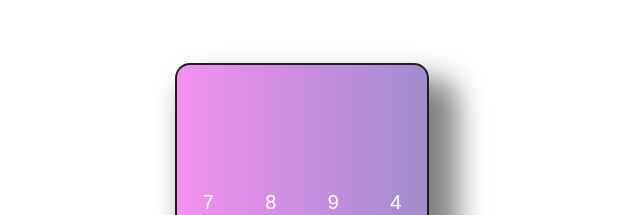
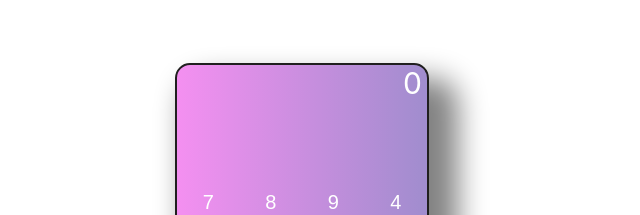
Before and after one commit to Nisarsaeed/React-Calculator, a React (Create React App) app: page / in a window 1280 px wide. Shown: the part 135-350 px from the top of the page, without its empty margins (338-978 px from the left). Built offline with nearby package versions, Linux system fonts and the light colour scheme.

Commit message:
feat: previous value added to UI

```diff
--- a/src/App.css
+++ b/src/App.css
@@ -18,3 +18,9 @@
     font-size: 4rem;
     text-align: right;
 }
+.preValue{
+    font-size: 30px;
+}
+.currentValue{
+    font-size: 50px;
+}
--- a/src/App.jsx
+++ b/src/App.jsx
@@ -6,6 +6,7 @@ import { useCalculator } from './Hooks/useCalculator';
 
 function App() {
   const {
+    previousVal,
     result,
     calculate,
     numKeyClicked,
@@ -35,7 +36,7 @@ function App() {
   return (
     <div className="App">
       <div className="calculator">
-        <Display displayValue={result} />
+        <Display displayValue={result} preValue = {previousVal} />
         <KeysPannel onKeyClick={handleClick} />
       </div>
     </div>
--- a/src/Hooks/useCalculator.js
+++ b/src/Hooks/useCalculator.js
@@ -1,8 +1,8 @@
 import { useState } from "react";
 
 export function useCalculator() {
-    const [display, setDisplay] = useState({result:'',firstValue:0});
-    let {result, firstValue} = display;
+    const [display, setDisplay] = useState({result:'',previousVal:0});
+    let {result, previousVal} = display;
     const [selectedOperator, setSelectedOperator] = useState('');
     let calculation = 0;
 
@@ -14,38 +14,39 @@ export function useCalculator() {
     };
     function operatorClicked(operator) {
         const resultToFloat = convertResultTOFloat();
-        setDisplay({firstValue: resultToFloat, result:''});
+        setDisplay({previousVal: resultToFloat, result:''});
         setSelectedOperator(operator);
     };
     function calculate() {
         const resultToFloat = convertResultTOFloat();
         switch (selectedOperator) {
             case '+':
-                calculation = firstValue + resultToFloat;
+                calculation = previousVal + resultToFloat;
                 break;
             case '-':
-                calculation = firstValue - resultToFloat;
+                calculation = previousVal - resultToFloat;
                 break;
             case 'x':
-                calculation = firstValue * resultToFloat;
+                calculation = previousVal * resultToFloat;
                 break;
             case '/':
-                calculation = firstValue / resultToFloat;
+                calculation = previousVal / resultToFloat;
                 break;
             default:
                 console.log('No operator selected');
         };
         setDisplay((prevDisplay) => ({
             ...prevDisplay,
-            firstValue: resultToFloat,
+            previousVal: resultToFloat,
             result: calculation
         }));
     };
     function resetValues() {
-        setDisplay({firstValue:0, result:''});
+        setDisplay({previousVal:0, result:''});
         setSelectedOperator('');
     };
     return {
+        previousVal,
         result,
         calculate,
         numKeyClicked,
--- a/src/components/Display.js
+++ b/src/components/Display.js
@@ -1,7 +1,8 @@
-export default function Display ({displayValue}){
+export default function Display ({displayValue, preValue}){
     return (
         <div className="screen">
-            {displayValue}
+            <div className="preValue">{preValue}</div>
+            <div className="currentValue"> {displayValue} </div>
         </div>
     )
 }
--- a/src/index.js
+++ b/src/index.js
@@ -10,8 +10,3 @@ root.render(
     <App />
   </React.StrictMode>
 );
-
-// If you want to start measuring performance in your app, pass a function
-// to log results (for example: reportWebVitals(console.log))
-// or send to an analytics endpoint. Learn more: https://bit.ly/CRA-vitals
-// reportWebVitals();
```
Also changed, not shown: public/manifest.json (deleted).
